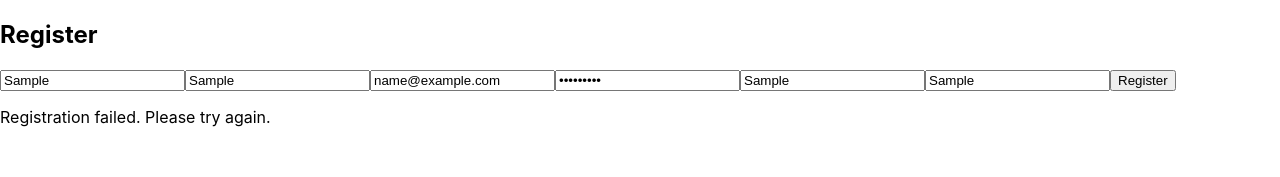
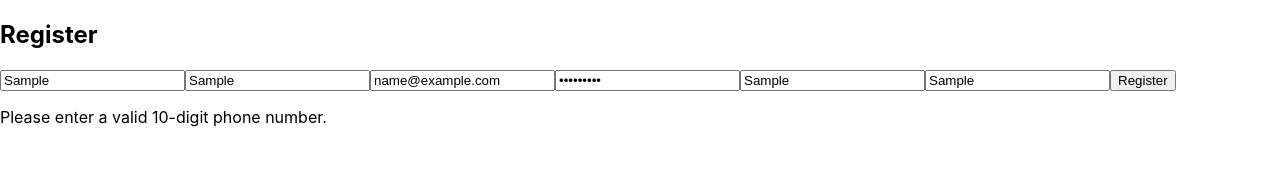
Before and after one commit to snehanadigb/frontendfinal, a React (Create React App) app: page /register in a window 1280 px wide. Both pictures are taken after typing "Sample", "Sample", "name@example.com", "Sample123", "Sample", "Sample" into the empty fields and a click on the button "Register". Shown: the top 177 px of the page. Built offline with nearby package versions, Linux system fonts and the light colour scheme; no server answers.

Commit message:
Updated Register.js
This file is updated

```diff
--- a/src/components/Register.js
+++ b/src/components/Register.js
@@ -1,5 +1,6 @@
 import React, { useState } from 'react';
 import axios from 'axios';
+import '../App.css'; // Make sure the path to App.css is correct
 
 const Registration = () => {
   const [f_name, setFName] = useState('');
@@ -12,8 +13,30 @@ const Registration = () => {
   const [stage, setStage] = useState('register'); // 'register' or 'verify'
   const [error, setError] = useState('');
 
+  const validateEmail = (email) => {
+    const regex = /^[^\s@]+@[^\s@]+\.[^\s@]+$/;
+    return regex.test(email);
+  };
+
+  const validatePhoneNo = (phone_no) => {
+    const regex = /^\d{10}$/; // Assuming phone number should be 10 digits
+    return regex.test(phone_no);
+  };
+
   const handleRegister = async (e) => {
     e.preventDefault();
+    if (!validateEmail(email)) {
+      setError('Please enter a valid email address.');
+      return;
+    }
+    if (!validatePhoneNo(phone_no)) {
+      setError('Please enter a valid 10-digit phone number.');
+      return;
+    }
+    if (password.length < 6) {
+      setError('Password must be at least 6 characters long.');
+      return;
+    }
     try {
       const response = await axios.post('http://localhost:5004/auth/register', {
         f_name,
@@ -34,6 +57,10 @@ const Registration = () => {
 
   const handleVerify = async (e) => {
     e.preventDefault();
+    if (otp.length !== 6) { // Assuming OTP is 6 digits
+      setError('Please enter a valid 6-digit OTP.');
+      return;
+    }
     try {
       const response = await axios.post('http://localhost:5004/auth/verify-email', {
         email,
@@ -41,7 +68,6 @@ const Registration = () => {
       });
       if (response.status === 200) {
         alert('Email verified successfully!');
-        // Redirect to document upload page
         window.location.href = '/upload-documents'; // Update this path as needed
       }
     } catch (error) {
@@ -51,7 +77,8 @@ const Registration = () => {
   };
 
   return (
-    <form onSubmit={stage === 'register' ? handleRegister : handleVerify}>
+    <div className="registration-container">
+      <form className="registration-form" onSubmit={stage === 'register' ? handleRegister : handleVerify}>
         <h2>{stage === 'register' ? 'Register' : 'Verify OTP'}</h2>
         {stage === 'register' ? (
           <>
@@ -67,9 +94,10 @@ const Registration = () => {
             <input type="text" value={otp} onChange={(e) => setOtp(e.target.value)} placeholder="Enter OTP" required />
           </>
         )}
-      <button type="submit">{stage === 'register' ? 'Register' : 'Verify OTP'}</button>
-      {error && <p>{error}</p>}
+        <button type="submit" className="submit-button">{stage === 'register' ? 'Register' : 'Verify OTP'}</button>
+        {error && <p className="error-message">{error}</p>}
       </form>
+    </div>
   );
 };
 
```
Lines whose indentation alone changed are shown as unchanged.
